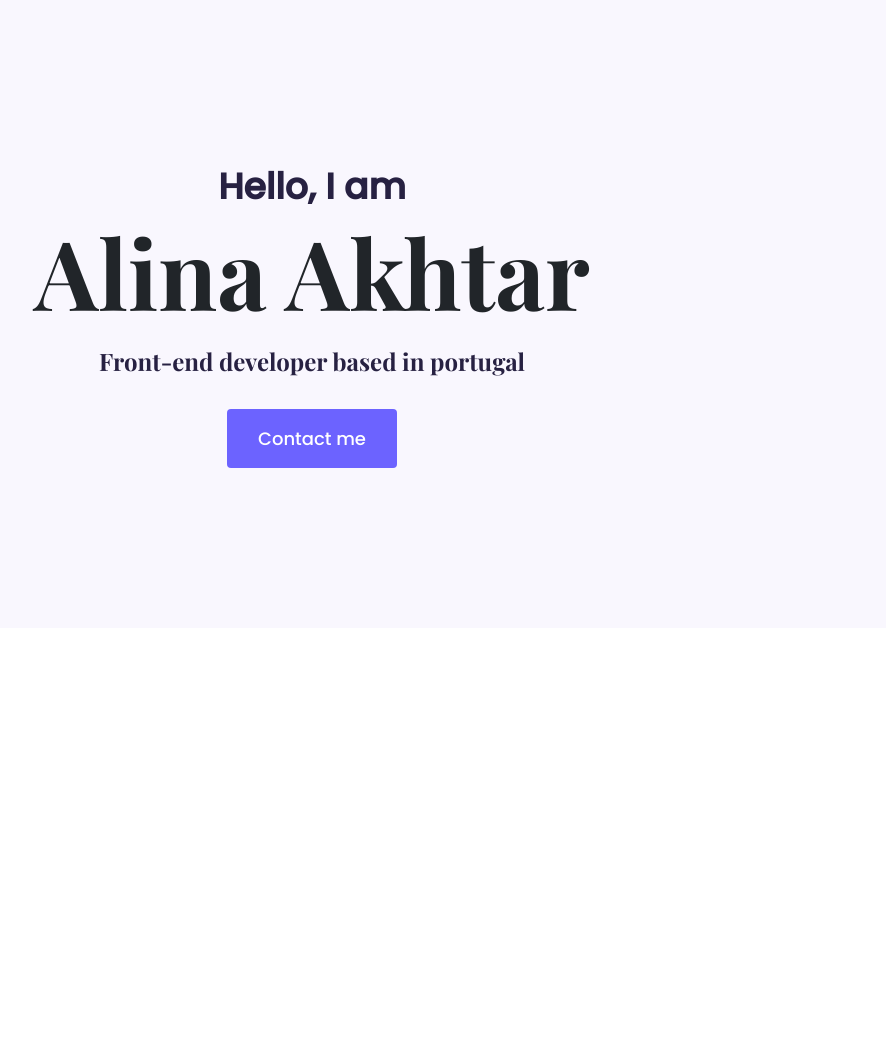
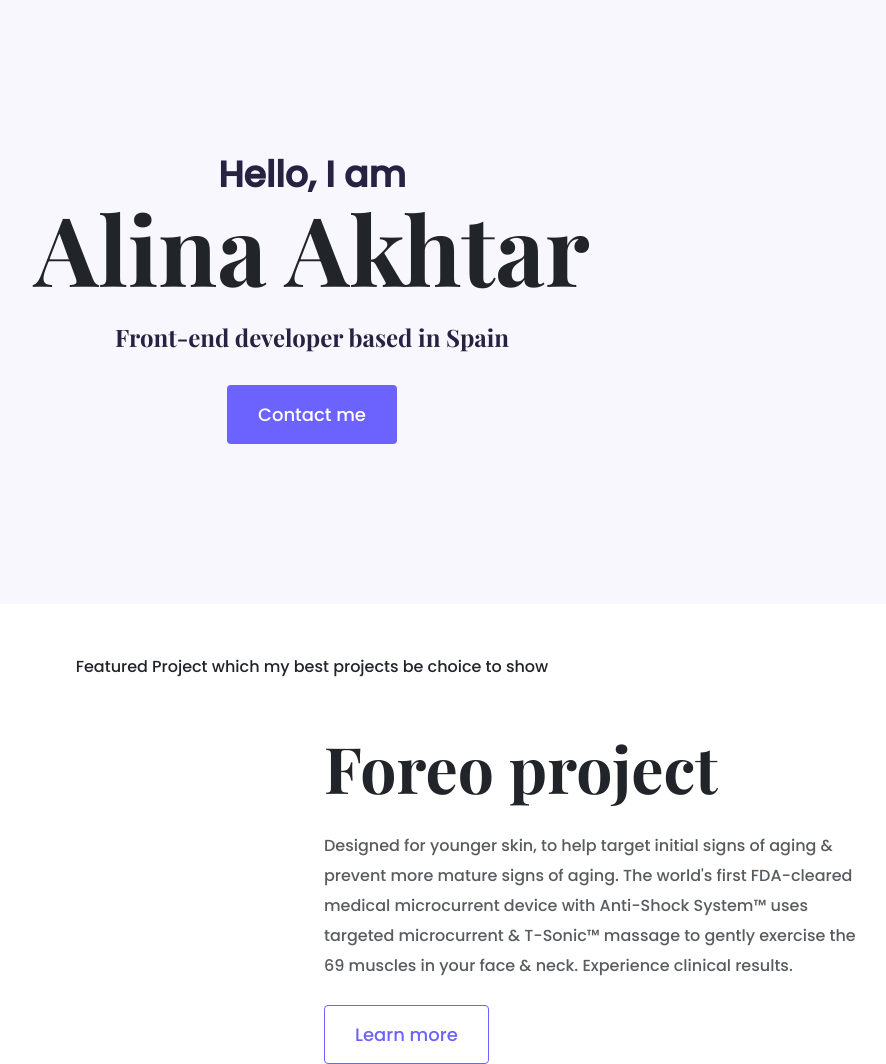
Before and after one commit to AlinaAkhtar/portfolio-project, a plain HTML site: page index.html in a window 1280 px wide. Shown: the whole page, without its empty margins (328-1214 px from the left). Before the commit the page ends 800 px from the top, so only its background shows below. Drawn offline with nearby package versions, Linux system fonts and the light colour scheme; a web font is replaced by a local one.

Commit message:
Worked on the structure of the page

```diff
--- a/index.html
+++ b/index.html
@@ -33,10 +33,30 @@
     <div class="hero">
       <p>Hello, I am</p>
       <h1>Alina Akhtar</h1>
-      <h2 class="mb-4">Front-end developer based in portugal</h2>
+      <h2 class="mb-4">Front-end developer based in Spain</h2>
       <div>
         <a href="#" class="btn btn-branding">Contact me</a>
       </div>
     </div>
+    <p class="text-center m-5">
+      Featured Project which my best projects be choice to show
+    </p>
+    <div class="container">
+      <div class="row">
+        <div class="col-6"></div>
+
+        <div class="col-6">
+          <h2 class="mb-4">Foreo project</h2>
+          <p class="mb-4 text-muted">
+            Designed for younger skin, to help target initial signs of aging &
+            prevent more mature signs of aging. The world's first FDA-cleared
+            medical microcurrent device with Anti-Shock System™ uses targeted
+            microcurrent & T-Sonic™ massage to gently exercise the 69 muscles in
+            your face & neck. Experience clinical results.
+          </p>
+          <a href="#" class="btn btn-branding-outline">Learn more</a>
+        </div>
+      </div>
+    </div>
   </body>
 </html>
--- a/styles/portfolio.css
+++ b/styles/portfolio.css
@@ -21,8 +21,14 @@ h1 {
     font-size: 96px;
 }
 
+h2 {
+    font-size: 64px;
+}
+
 p {
     font-weight: normal;
+    font-size: 16px;
+    line-height: 30px;
 }
 
 .hero {
@@ -54,3 +60,12 @@ p {
     line-height: 27px;
     padding: 15px 30px;
 }
+
+.btn-branding-outline {
+    color: var(--branding-color);
+    border:1px solid var(--branding-color);
+    font-size: 18px;
+        line-height: 27px;
+        padding: 15px 30px;
+        border-radius: 4px;
+}
```
